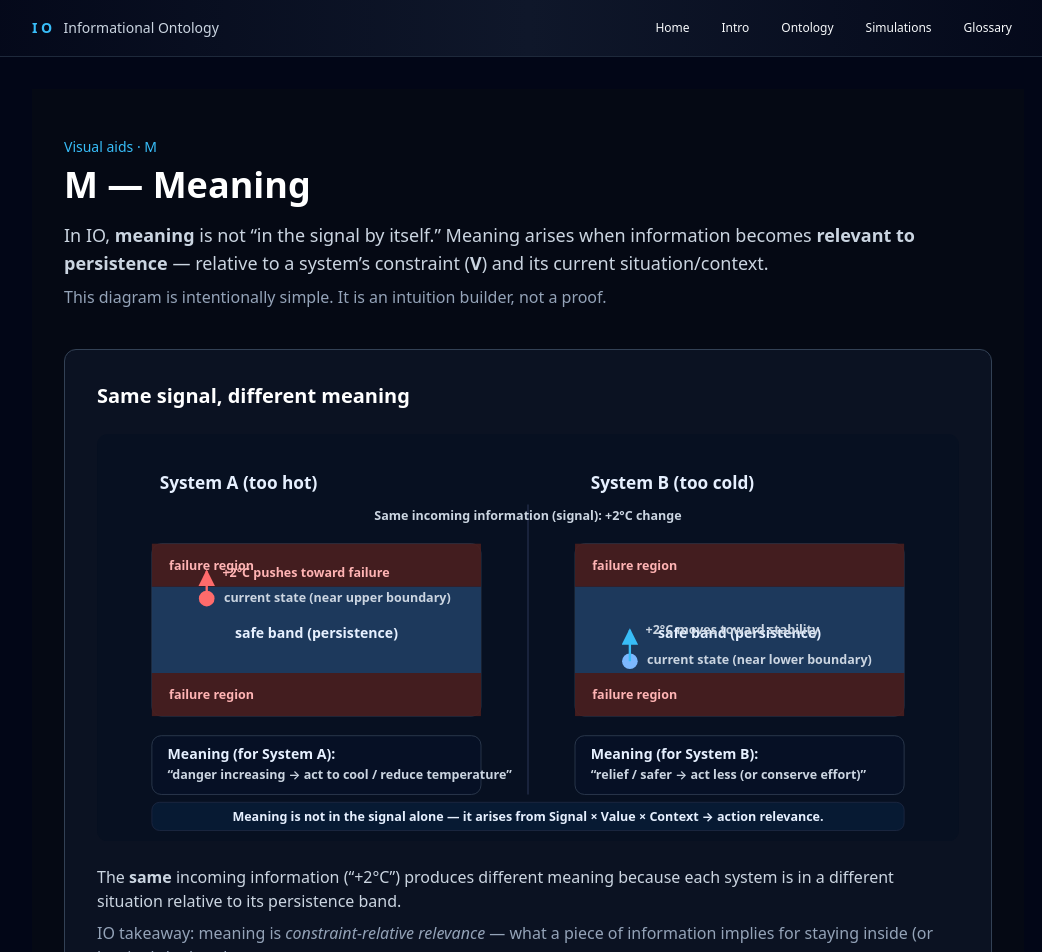
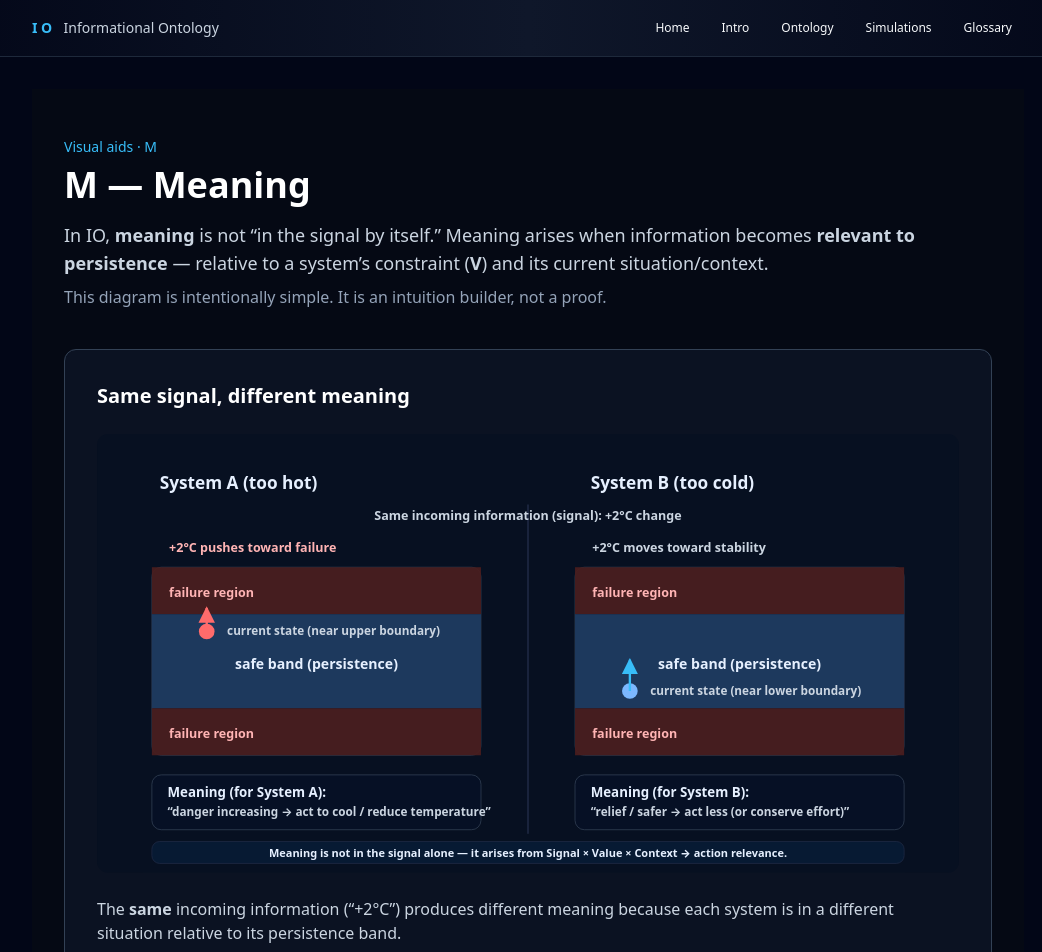
Before and after one commit to MindsEye69/information-ontology-site, a Next.js app: page /simulations/meaning in a window 1280 px wide. Shown: the top 952 px of the page, without its empty margins (112-1154 px from the left). Built offline with nearby package versions, Linux system fonts and the light colour scheme.

Commit message:
M Page text alignment

```diff
--- a/app/simulations/meaning/page.tsx
+++ b/app/simulations/meaning/page.tsx
@@ -11,36 +11,30 @@ export default function MeaningPage() {
   const danger = "#ff6b6b";
   const ok = "#7cb8ff";
 
-  const fontSize = 18;
-  const fontWeight = 600;
+  const bandFont = 18;
+  const bandWeight = 650;
 
   return (
     <main className="min-h-screen px-8 py-12" style={{ background: bg, color: "white" }}>
-      {/* Header */}
       <div className="max-w-6xl mx-auto mb-10">
         <div className="text-sky-400 text-sm mb-2">Visual aids · M</div>
         <h1 className="text-4xl font-semibold mb-4">M — Meaning</h1>
         <p className="text-lg text-slate-300 max-w-4xl">
-          In IO, <strong>meaning</strong> is not “in the signal by itself.” Meaning arises when
-          information becomes <strong>relevant to persistence</strong> — relative to a system’s
-          constraint (<strong>V</strong>) and its current situation/context.
+          In IO, <strong>meaning</strong> is not “in the signal by itself.” Meaning arises when information becomes{" "}
+          <strong>relevant to persistence</strong> — relative to a system’s constraint (<strong>V</strong>) and its current
+          situation/context.
         </p>
-        <p className="text-slate-400 mt-2">
-          This diagram is intentionally simple. It is an intuition builder, not a proof.
-        </p>
+        <p className="text-slate-400 mt-2">This diagram is intentionally simple. It is an intuition builder, not a proof.</p>
       </div>
 
-      {/* Main Card */}
       <div
         className="max-w-6xl mx-auto rounded-xl p-8"
         style={{ background: card, border: `1px solid ${border}` }}
       >
         <h2 className="text-xl font-semibold mb-6">Same signal, different meaning</h2>
 
-        {/* Diagram */}
-        <svg viewBox="0 0 1100 520" className="w-full h-auto" aria-label="Meaning diagram">
-          {/* Panel frames */}
-          <rect x="0" y="0" width="1100" height="520" rx="14" fill="#071021" />
+        <svg viewBox="0 0 1100 560" className="w-full h-auto" aria-label="Meaning diagram">
+          <rect x="0" y="0" width="1100" height="560" rx="14" fill="#071021" />
 
           {/* Titles */}
           <text x="80" y="70" fill={textMain} fontSize="22" fontWeight="700">
@@ -51,122 +45,128 @@ export default function MeaningPage() {
           </text>
 
           {/* Divider */}
-          <line x1="550" y1="90" x2="550" y2="460" stroke="#1f2a44" strokeWidth="2" />
+          <line x1="550" y1="90" x2="550" y2="510" stroke="#1f2a44" strokeWidth="2" />
 
-          {/* Common legend header */}
-          <text
-            x="550"
-            y="110"
-            textAnchor="middle"
-            fill={textDim}
-            fontSize="16"
-            fontWeight="600"
-          >
+          {/* Common header */}
+          <text x="550" y="110" textAnchor="middle" fill={textDim} fontSize="16" fontWeight="600">
             Same incoming information (signal): +2°C change
           </text>
 
-          {/* LEFT PANEL — System A */}
-          {/* Temperature band container */}
-          <rect x="70" y="140" width="420" height="220" rx="12" fill="#08152e" stroke={border} />
+          {/* === LEFT PANEL (A) === */}
+          <rect x="70" y="170" width="420" height="240" rx="12" fill="#08152e" stroke={border} />
+          <rect x="70" y="170" width="420" height="60" fill={failBand} opacity="0.92" />
+          <rect x="70" y="230" width="420" height="120" fill={safeBand} opacity="0.96" />
+          <rect x="70" y="350" width="420" height="60" fill={failBand} opacity="0.92" />
 
-          {/* Failure/Safe regions */}
-          <rect x="70" y="140" width="420" height="55" fill={failBand} opacity="0.9" />
-          <rect x="70" y="195" width="420" height="110" fill={safeBand} opacity="0.95" />
-          <rect x="70" y="305" width="420" height="55" fill={failBand} opacity="0.9" />
-
-          <text x="92" y="173" fill="#ffb4b4" fontSize="16" fontWeight="650">
+          <text x="92" y="208" fill="#ffb4b4" fontSize="16" fontWeight="650">
             failure region
           </text>
-          <text x="92" y="338" fill="#ffb4b4" fontSize="16" fontWeight="650">
+          <text x="92" y="388" fill="#ffb4b4" fontSize="16" fontWeight="650">
             failure region
           </text>
 
-          {/* Safe label */}
           <text
             x="280"
-            y="260"
+            y="300"
             textAnchor="middle"
             fill={textMain}
-            fontSize={fontSize}
-            fontWeight={fontWeight}
+            fontSize={bandFont}
+            fontWeight={bandWeight}
           >
             safe band (persistence)
           </text>
 
-          {/* Current state marker (too hot: near top edge of safe band) */}
-          <circle cx="140" cy="210" r="10" fill={danger} />
-          <text x="162" y="214" fill={textDim} fontSize="16" fontWeight="600">
+          {/* Arrow label moved ABOVE panel (prevents overlap) */}
+          <text x="92" y="150" fill="#ffb4b4" fontSize="16" fontWeight="800">
+            +2°C pushes toward failure
+          </text>
+
+          {/* Current marker (A) */}
+          <circle cx="140" cy="252" r="10" fill={danger} />
+          <text x="166" y="257" fill={textDim} fontSize="15" fontWeight="650">
             current state (near upper boundary)
           </text>
 
-          {/* Signal arrow: +2°C pushes upward */}
-          <line x1="140" y1="210" x2="140" y2="175" stroke={danger} strokeWidth="3" markerEnd="url(#arrowRed)" />
-          <text x="160" y="182" fill="#ffb4b4" fontSize="16" fontWeight="700">
-            +2°C pushes toward failure
-          </text>
+          {/* Arrow (A): upward toward failure */}
+          <line
+            x1="140"
+            y1="252"
+            x2="140"
+            y2="222"
+            stroke={danger}
+            strokeWidth="3"
+            markerEnd="url(#arrowRed)"
+          />
 
-          {/* Meaning box (left) */}
-          <rect x="70" y="385" width="420" height="75" rx="12" fill="#061025" stroke={border} />
-          <text x="90" y="415" fill={textMain} fontSize="18" fontWeight="800">
-            Meaning (for System A):
-          </text>
-          <text x="90" y="440" fill={textDim} fontSize="16" fontWeight="600">
-            “danger increasing → act to cool / reduce temperature”
-          </text>
+          {/* === RIGHT PANEL (B) === */}
+          <rect x="610" y="170" width="420" height="240" rx="12" fill="#08152e" stroke={border} />
+          <rect x="610" y="170" width="420" height="60" fill={failBand} opacity="0.92" />
+          <rect x="610" y="230" width="420" height="120" fill={safeBand} opacity="0.96" />
+          <rect x="610" y="350" width="420" height="60" fill={failBand} opacity="0.92" />
 
-          {/* RIGHT PANEL — System B */}
-          <rect x="610" y="140" width="420" height="220" rx="12" fill="#08152e" stroke={border} />
-
-          <rect x="610" y="140" width="420" height="55" fill={failBand} opacity="0.9" />
-          <rect x="610" y="195" width="420" height="110" fill={safeBand} opacity="0.95" />
-          <rect x="610" y="305" width="420" height="55" fill={failBand} opacity="0.9" />
-
-          <text x="632" y="173" fill="#ffb4b4" fontSize="16" fontWeight="650">
+          <text x="632" y="208" fill="#ffb4b4" fontSize="16" fontWeight="650">
             failure region
           </text>
-          <text x="632" y="338" fill="#ffb4b4" fontSize="16" fontWeight="650">
+          <text x="632" y="388" fill="#ffb4b4" fontSize="16" fontWeight="650">
             failure region
           </text>
 
           <text
             x="820"
-            y="260"
+            y="300"
             textAnchor="middle"
             fill={textMain}
-            fontSize={fontSize}
-            fontWeight={fontWeight}
+            fontSize={bandFont}
+            fontWeight={bandWeight}
           >
             safe band (persistence)
           </text>
 
-          {/* Current state marker (too cold: near lower edge of safe band) */}
-          <circle cx="680" cy="290" r="10" fill={ok} />
-          <text x="702" y="294" fill={textDim} fontSize="16" fontWeight="600">
+          {/* Arrow label moved ABOVE panel (prevents overlap) */}
+          <text x="632" y="150" fill={textDim} fontSize="16" fontWeight="800">
+            +2°C moves toward stability
+          </text>
+
+          {/* Current marker (B) */}
+          <circle cx="680" cy="328" r="10" fill={ok} />
+          <text x="706" y="333" fill={textDim} fontSize="15" fontWeight="650">
             current state (near lower boundary)
           </text>
 
-          {/* Same signal arrow: +2°C pushes upward INTO safer area */}
-          <line x1="680" y1="290" x2="680" y2="250" stroke={accent} strokeWidth="3" markerEnd="url(#arrowSky)" />
-          <text x="700" y="255" fill={textDim} fontSize="16" fontWeight="700">
-            +2°C moves toward stability
+          {/* Arrow (B): upward into safer region */}
+          <line
+            x1="680"
+            y1="328"
+            x2="680"
+            y2="288"
+            stroke={accent}
+            strokeWidth="3"
+            markerEnd="url(#arrowSky)"
+          />
+
+          {/* Meaning boxes */}
+          <rect x="70" y="435" width="420" height="70" rx="12" fill="#061025" stroke={border} />
+          <text x="90" y="463" fill={textMain} fontSize="17" fontWeight="800">
+            Meaning (for System A):
+          </text>
+          <text x="90" y="488" fill={textDim} fontSize="15" fontWeight="650">
+            “danger increasing → act to cool / reduce temperature”
           </text>
 
-          {/* Meaning box (right) */}
-          <rect x="610" y="385" width="420" height="75" rx="12" fill="#061025" stroke={border} />
-          <text x="630" y="415" fill={textMain} fontSize="18" fontWeight="800">
+          <rect x="610" y="435" width="420" height="70" rx="12" fill="#061025" stroke={border} />
+          <text x="630" y="463" fill={textMain} fontSize="17" fontWeight="800">
             Meaning (for System B):
           </text>
-          <text x="630" y="440" fill={textDim} fontSize="16" fontWeight="600">
+          <text x="630" y="488" fill={textDim} fontSize="15" fontWeight="650">
             “relief / safer → act less (or conserve effort)”
           </text>
 
           {/* Bottom takeaway */}
-          <rect x="70" y="470" width="960" height="36" rx="10" fill="#071a33" stroke="#1f2a44" />
-          <text x="550" y="494" textAnchor="middle" fill={textMain} fontSize="16" fontWeight="700">
+          <rect x="70" y="520" width="960" height="28" rx="10" fill="#071a33" stroke="#1f2a44" />
+          <text x="550" y="540" textAnchor="middle" fill={textMain} fontSize="14" fontWeight="800">
             Meaning is not in the signal alone — it arises from Signal × Value × Context → action relevance.
           </text>
 
-          {/* Arrow markers */}
           <defs>
             <marker id="arrowRed" viewBox="0 0 10 10" refX="9" refY="5" markerWidth="7" markerHeight="7" orient="auto">
               <path d="M 0 0 L 10 5 L 0 10 z" fill={danger} />
@@ -177,15 +177,14 @@ export default function MeaningPage() {
           </defs>
         </svg>
 
-        {/* Text under diagram */}
         <div className="mt-6 text-slate-300 text-base max-w-5xl space-y-2">
           <p>
-            The <strong>same</strong> incoming information (“+2°C”) produces different meaning because each
-            system is in a different situation relative to its persistence band.
+            The <strong>same</strong> incoming information (“+2°C”) produces different meaning because each system is in a
+            different situation relative to its persistence band.
           </p>
           <p className="text-slate-400">
-            IO takeaway: meaning is <em>constraint-relative relevance</em> — what a piece of information
-            implies for staying inside (or leaving) the band.
+            IO takeaway: meaning is <em>constraint-relative relevance</em> — what a piece of information implies for
+            staying inside (or leaving) the band.
           </p>
         </div>
       </div>
```
